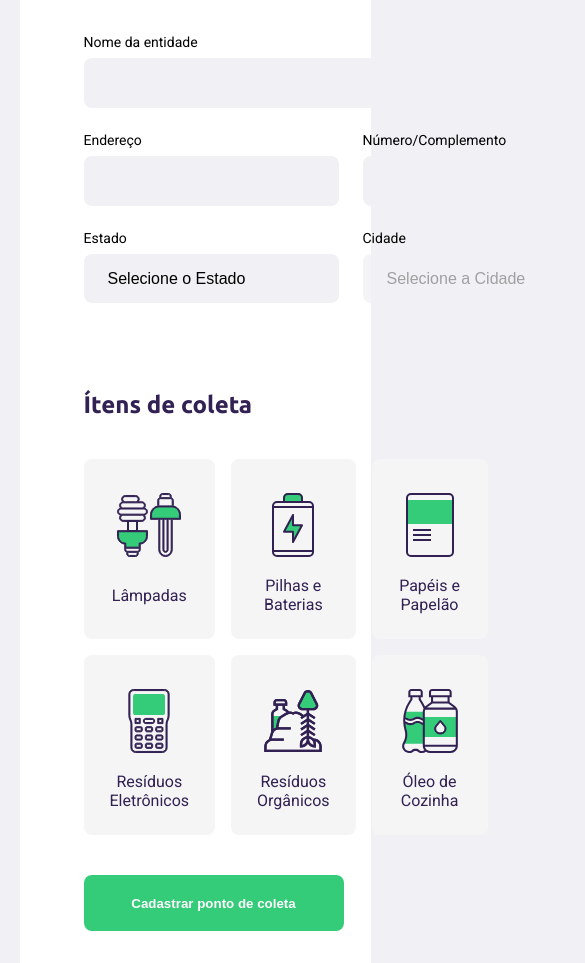
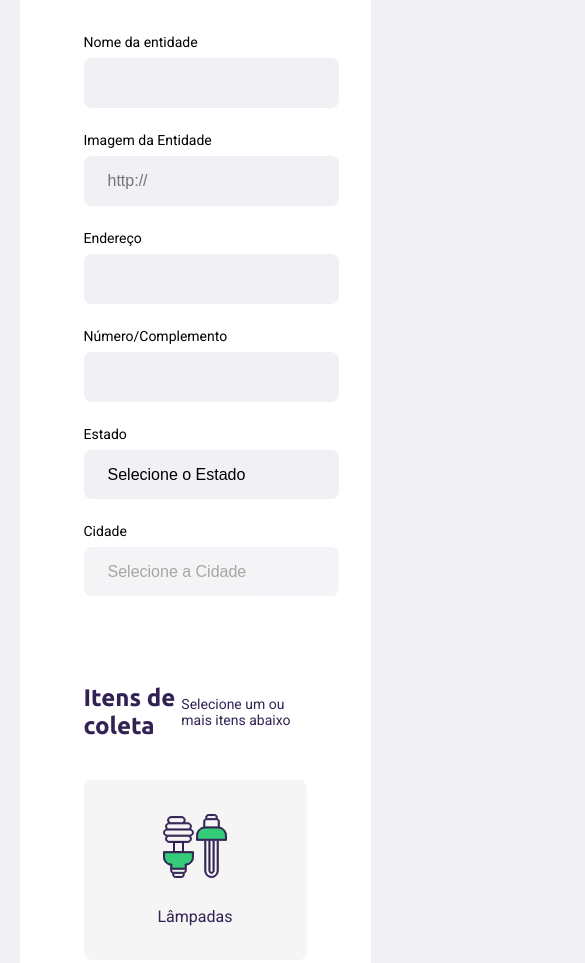
Before and after one commit to EmesonSSouza/Ecoleta-Starter-Rocketseat, a website: page src/views/create-point.html in a window 390 px wide. Shown: the part 460-1423 px from the top of the page, 585 px wide, since content can reach past the window. Drawn offline with nearby package versions, Linux system fonts and the light colour scheme; files that its build step writes are made by us from their sources; no server answers.

Commit message:
Ajuste no responsive para create-point

```diff
--- a/public/styles/create-point.css
+++ b/public/styles/create-point.css
@@ -49,10 +49,19 @@ form fieldset {
 
 form legend {
     margin-bottom: 40px;
+    display: flex;
+    align-items: center;
+    justify-content: space-between;
+    width: 100%;
 }
 
 form legend h2 {
     font-size: 24px;
+}
+
+form legend span {
+    font-size: 14px;
+    color: var(--title-color);
 }
 
 form .field {
--- a/public/styles/responsive.css
+++ b/public/styles/responsive.css
@@ -28,6 +28,17 @@
         height: 300px;
     }
 
+    #page-create-point .field-group {
+        flex-direction: column;
+    }
+
+    #page-create-point .field-group .field + .field {
+        margin-left: 0;
+    }
+
+    #page-create-point fieldset .items-grid {
+       grid-template-columns: initial;
+    }
 }
 
 @media (min-width:1700px) {
--- a/src/views/create-point.html
+++ b/src/views/create-point.html
@@ -19,11 +19,22 @@
             <legend>
                 <h2>Dados da entidade</h2>
             </legend>
+            <div class="field-group">
+                <div class="field">
+                    <label for="name">Nome da entidade</label>
+                    <input type="text"
+                           name="name"
+                           required="required">
+                </div>
+                <div class="field">
+                    <label for="name">Imagem da Entidade</label>
+                    <input type="url"
+                           name="image"
+                           placeholder="http://"
+                           required="required">
+                </div>
+            </div>
 
-            <div class="field">
-                <label for="name">Nome da entidade</label>
-                <input type="text" name="name" required="required">
-            </div>
             <div class="field-group">
                 <div class="field">
                     <label for="address">Endereço</label>
@@ -52,7 +63,8 @@
         </fieldset>
         <fieldset>
             <legend>
-                <h2>Ítens de coleta</h2>
+                <h2>Itens de coleta</h2>
+                <span>Selecione um ou mais itens abaixo</span>
             </legend>
             <div class="items-grid">
                 <li data-id="1">
```
